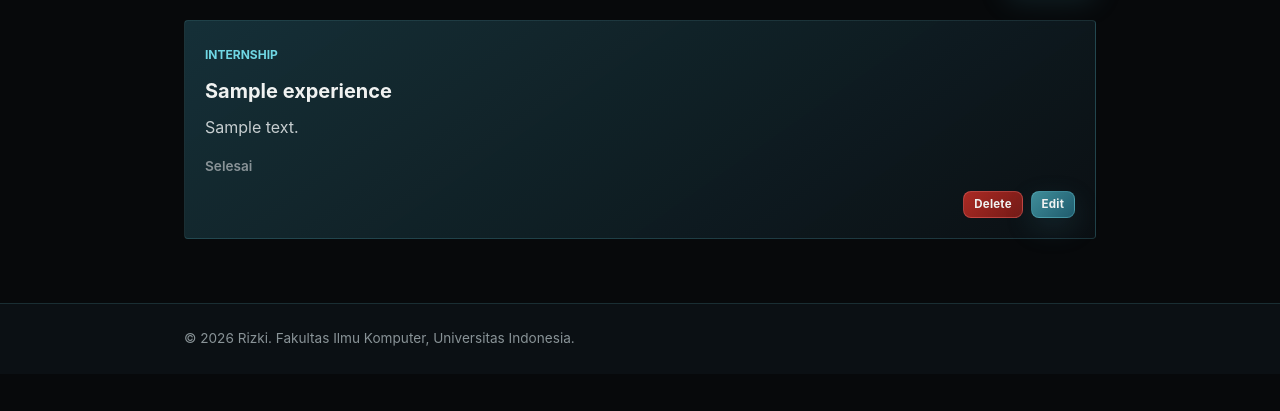
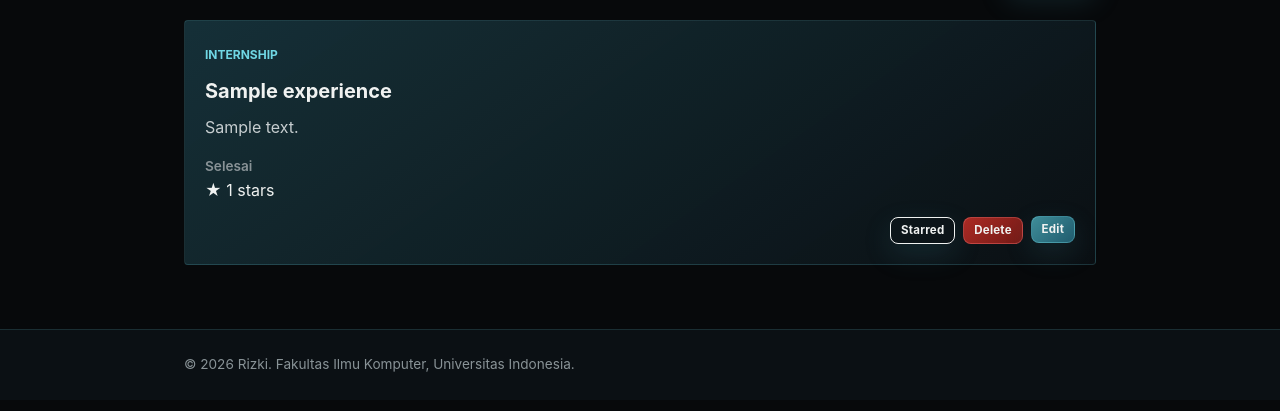
Before and after one commit to RizkiManik-W/myportofolio, a Django app: page /experience/ in a window 1280 px wide. Shown: the part 301-712 px from the top of the page. Run offline with Django 5.2, Linux system fonts and the light colour scheme; a user stored in the database is signed in; tables that the repository leaves empty hold one stand-in row (values such as "Sample post"); some libraries are stand-ins or nearby versions.

Commit message:
Feat: Add star to Experience

```diff
--- a/main/admin.py
+++ b/main/admin.py
@@ -1,6 +1,6 @@
 from django.contrib import admin
 
-from .models import Experience, Skill
+from .models import Experience, Skill, Project
 
 
 @admin.register(Skill)
@@ -15,3 +15,5 @@ class ExperienceAdmin(admin.ModelAdmin):
     list_display = ("title", "category", "started_at", "ended_at")
     list_filter = ("category", "ended_at")
     search_fields = ("title", "description")
+
+admin.site.register(Project)
--- a/main/models.py
+++ b/main/models.py
@@ -52,6 +52,7 @@ class Experience(models.Model):
     thumbnail = models.URLField(blank=True, null=True)
     started_at = models.DateTimeField(auto_now_add=True)
     ended_at = models.DateTimeField(blank=True, null=True)
+    starred_by = models.ManyToManyField(User, blank=True, related_name="starred_experiences")
 
     def __str__(self):
         return self.title
--- a/main/urls.py
+++ b/main/urls.py
@@ -15,6 +15,7 @@ from main.views import (
     show_main,
     show_skills,
     toggle_skill_star,
+    toggle_experience_star,
     update_experience,
     update_skill,
 )
@@ -29,6 +30,7 @@ urlpatterns = [
     path("experience/", show_experience, name="show_experience"),
     path("activity/", show_activity_log, name="show_activity_log"),
     path("experience/add/", create_experience, name="create_experience"),
+    path("experience/<uuid:experience_id>/star/", toggle_experience_star, name="toggle_experience_star"),
     path("experience/<uuid:experience_id>/edit/", update_experience, name="update_experience"),
     path("experience/<uuid:experience_id>/delete/", delete_experience, name="delete_experience"),
     path("skills/", show_skills, name="show_skills"),
--- a/main/views.py
+++ b/main/views.py
@@ -6,6 +6,7 @@ from django.core.exceptions import PermissionDenied
 from django.db import transaction
 from django.http import JsonResponse
 from django.shortcuts import get_object_or_404, redirect, render
+from django.views.decorators.http import require_POST
 
 from main.forms import ExperienceForm, SkillForm
 from main.models import ActivityLog, Experience, Skill
@@ -303,15 +304,44 @@ def get_skills_json(request):
     return JsonResponse(data, safe=False)
 
 
+@require_POST
+def toggle_experience_star(request, experience_id):
+    if not request.user.is_authenticated:
+        return JsonResponse(
+            {"success": False, "message": "Please log in to star experiences."},
+            status=403,
+        )
+
+    with transaction.atomic():
+        experience = get_object_or_404(
+            Experience.objects.select_for_update(), pk=experience_id
+        )
+        is_starred = experience.starred_by.filter(pk=request.user.pk).exists()
+        if is_starred:
+            experience.starred_by.remove(request.user)
+        else:
+            experience.starred_by.add(request.user)
+        star_count = experience.starred_by.count()
+
+    if request.headers.get("x-requested-with") == "XMLHttpRequest":
+        return JsonResponse({
+            "success": True,
+            "is_starred": not is_starred,
+            "star_count": star_count,
+        })
+    return redirect("main:show_experience")
+
+
 def get_experiences_json(request):
     title_query = request.GET.get("title", "").strip()
-    experiences = Experience.objects.order_by("started_at")
+    experiences = Experience.objects.prefetch_related("starred_by").order_by("started_at")
 
     if title_query:
         experiences = experiences.filter(title__icontains=title_query)
 
     data = []
     for experience in experiences:
+        starred_users = list(experience.starred_by.all())
         data.append({
             "pk": str(experience.pk),
             "fields": {
@@ -323,6 +353,11 @@ def get_experiences_json(request):
                 "started_at": experience.started_at.isoformat(),
                 "ended_at": experience.ended_at.isoformat() if experience.ended_at else None,
                 "is_ongoing": experience.is_ongoing,
+                "star_count": len(starred_users),
+                "is_starred": request.user.is_authenticated and any(
+                    user.pk == request.user.pk for user in starred_users
+                ),
+                "starred_by_names": ", ".join(user.username for user in starred_users),
             },
         })
 
--- a/static/css/style.css
+++ b/static/css/style.css
@@ -708,6 +708,12 @@ button.button:hover {
     margin: 0;
 }
 
+.experience-card .experience-actions .experience-star-form button.button.is-starred {
+    background: var(--accent);
+    border-color: var(--accent);
+    color: var(--ink);
+}
+
 .experience-card .experience-actions a.button.button-secondary {
     background: rgba(255, 255, 255, 0.02);
     border-color: rgba(199, 206, 208, 0.22);
--- a/static/js/experiences.js
+++ b/static/js/experiences.js
@@ -44,6 +44,14 @@ async function loadExperiences(title = experienceSearchInput.value.trim()) {
             card.querySelector(".experience-status").textContent = fields.is_ongoing
                 ? "Sedang berlangsung"
                 : "Selesai";
+            card.querySelector(".star-count").textContent = fields.star_count;
+            card.querySelector(".experience-star-summary").title = fields.starred_by_names || "No stars yet";
+            const starButton = card.querySelector(".experience-star-form button");
+            if (starButton) {
+                starButton.classList.toggle("is-starred", fields.is_starred);
+                starButton.setAttribute("aria-pressed", String(fields.is_starred));
+                starButton.querySelector(".star-label").textContent = fields.is_starred ? "Starred" : "Star";
+            }
 
             card.querySelectorAll("[action], [href], [data-update-url]").forEach((element) => {
                 const attribute = ["action", "href", "data-update-url"].find(
@@ -125,6 +133,43 @@ experienceSearchForm.addEventListener("submit", (event) => {
     event.preventDefault();
     clearTimeout(experienceSearchTimer);
     loadExperiences();
+});
+
+experienceGrid.addEventListener("submit", async (event) => {
+    const starForm = event.target.closest(".experience-star-form");
+    if (!starForm) return;
+
+    event.preventDefault();
+    const button = starForm.querySelector("button");
+    if (button.disabled) return;
+    button.disabled = true;
+
+    try {
+        const response = await fetch(starForm.action, {
+            method: "POST",
+            body: new FormData(starForm),
+            headers: {
+                "X-Requested-With": "XMLHttpRequest",
+                "Accept": "application/json",
+            },
+        });
+        if (!response.headers.get("content-type")?.includes("application/json")) {
+            throw new Error("Could not update this star. Please refresh and try again.");
+        }
+        const result = await response.json();
+        if (!response.ok) throw new Error(result.message || "Could not update this star.");
+
+        button.classList.toggle("is-starred", result.is_starred);
+        button.setAttribute("aria-pressed", String(result.is_starred));
+        button.querySelector(".star-label").textContent = result.is_starred ? "Starred" : "Star";
+        const card = starForm.closest(".experience-card");
+        card.querySelector(".star-count").textContent = result.star_count;
+        card.querySelector(".experience-star-summary").removeAttribute("title");
+    } catch (error) {
+        showToast("Could not update star", error.message, "error");
+    } finally {
+        button.disabled = false;
+    }
 });
 
 experienceGrid.addEventListener("submit", async (event) => {
--- a/templates/experience.html
+++ b/templates/experience.html
@@ -38,8 +38,14 @@
                         <h2></h2>
                         <p class="experience-description"></p>
                         <p class="experience-status"></p>
+                        <p class="experience-star-summary">&#9733; <span class="star-count">0</span> stars</p>
+                        {% if user.is_authenticated %}
+                            <div class="experience-actions">
+                                <form method="post" action="{% url 'main:toggle_experience_star' '00000000-0000-0000-0000-000000000000' %}" class="experience-star-form">
+                                    {% csrf_token %}
+                                    <button type="submit" class="button button-secondary" aria-pressed="false"><span class="star-label">Star</span></button>
+                                </form>
                                 {% if can_edit %}
-                            <div class="experience-actions">
                                     {% if user.is_superuser %}
                                         <form method="post" action="{% url 'main:delete_experience' '00000000-0000-0000-0000-000000000000' %}" class="experience-delete-form">
                                             {% csrf_token %}
@@ -47,6 +53,7 @@
                                         </form>
                                     {% endif %}
                                     <button type="button" class="button button-secondary experience-edit-button" data-update-url="{% url 'main:update_experience' '00000000-0000-0000-0000-000000000000' %}">Edit</button>
+                                {% endif %}
                             </div>
                         {% endif %}
                     </article>
```
Also changed, not shown: main/test_experience_stars.py (added, +78 -0 lines), main/migrations/0008_experience_starred_by.py (added), 1 other file. Lines whose indentation alone changed are shown as unchanged.
